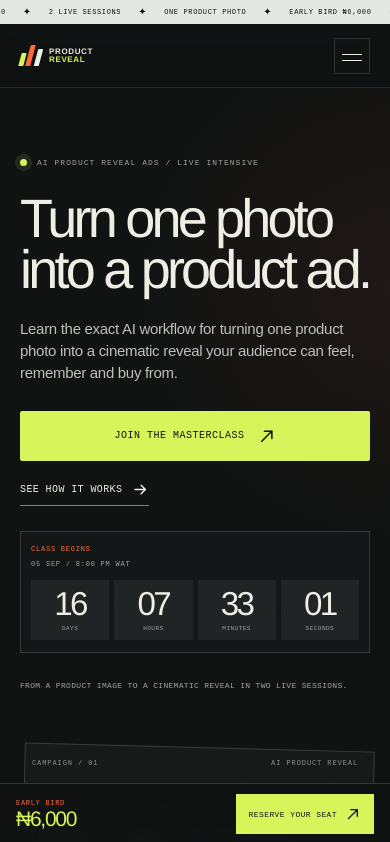
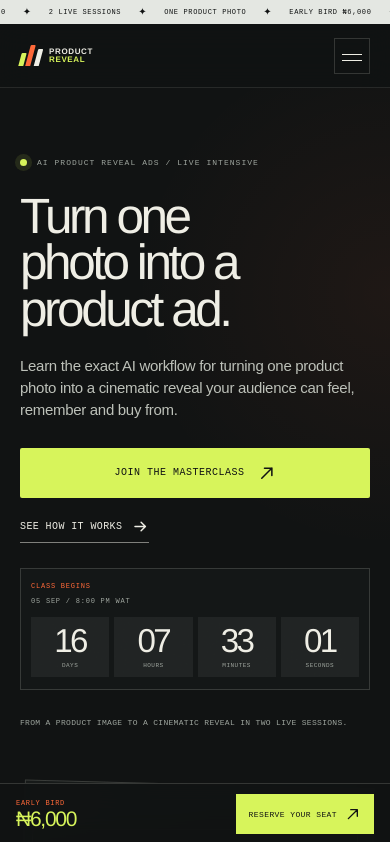
Before and after one commit to franklinalegu/productreveal, a React (Vite) app: page / in a window 390 px wide. Shown: the top 842 px of the page. Built offline with nearby package versions, Linux system fonts and the light colour scheme; no server answers.

Commit message:
Reduce and reflow hero headline

```diff
--- a/index.html
+++ b/index.html
@@ -964,6 +964,17 @@ a.play-button { text-decoration: none; }
   .hero-art { width: min(100%, 560px); align-self: center; margin-top: 54px; }
 }
 
+/* Hero headline: shorter lines and a calmer display size at every viewport. */
+.hero h1 { max-width: 620px; font-size: clamp(52px, 6.6vw, 92px); line-height: .94; }
+.hero h1 .title-line { display: block; white-space: nowrap; }
+@media (max-width: 900px) {
+  .hero h1 { max-width: 100%; font-size: clamp(48px, 9vw, 78px); }
+  .hero h1 .title-line { white-space: normal; }
+}
+@media (max-width: 520px) {
+  .hero h1 { font-size: clamp(43px, 12.7vw, 64px); }
+}
+
 /* Standalone preview helpers. The page also has a React version for the live Vite preview. */
 .main-nav a { border: 0; background: transparent; color: var(--muted); padding: 10px 0; font-family: var(--mono); font-size: 10px; text-transform: uppercase; letter-spacing: .07em; transition: color .2s ease; }
 .main-nav a:hover { color: var(--cream); }
@@ -1006,7 +1017,7 @@ a.play-button { text-decoration: none; }
         <section class="hero section-pad" id="home">
           <div class="hero-copy">
             <div class="eyebrow"><span class="eyebrow-dot"></span>AI PRODUCT REVEAL ADS / LIVE INTENSIVE</div>
-            <h1><span class="title-line">Turn one photo</span><span class="title-line">into a product ad.</span></h1>
+            <h1><span class="title-line">Turn one</span><span class="title-line">photo into a</span><span class="title-line">product ad.</span></h1>
             <p class="hero-lede">Learn the exact AI workflow for turning one product photo into a cinematic reveal your audience can feel, remember and buy from.</p>
             <div class="hero-actions"><a class="button button-primary" href="#register">Join the masterclass <span>↗</span></a><a class="text-button" href="#workflow">See how it works <span>→</span></a></div>
             <div class="countdown-card static-countdown" aria-label="Countdown to class start" aria-live="polite"><div class="countdown-top"><span>CLASS BEGINS</span><span>05 SEP / 8:00 PM WAT</span></div><div class="countdown-grid" id="static-countdown-grid"><div class="countdown-unit"><strong id="static-days">00</strong><span>DAYS</span></div><div class="countdown-unit"><strong id="static-hours">00</strong><span>HOURS</span></div><div class="countdown-unit"><strong id="static-minutes">00</strong><span>MINUTES</span></div><div class="countdown-unit"><strong id="static-seconds">00</strong><span>SECONDS</span></div></div><div class="countdown-live" id="static-countdown-live" hidden>CLASS IS LIVE</div></div>
--- a/src/main.jsx
+++ b/src/main.jsx
@@ -291,7 +291,7 @@ function App() {
         <section className="hero section-pad" id="home">
           <div className="hero-copy">
             <div className="eyebrow"><span className="eyebrow-dot"></span>AI PRODUCT REVEAL ADS / LIVE INTENSIVE</div>
-            <h1><span className="title-line">Turn one photo</span><span className="title-line">into a product ad.</span></h1>
+            <h1><span className="title-line">Turn one</span><span className="title-line">photo into a</span><span className="title-line">product ad.</span></h1>
             <p className="hero-lede">Learn the exact AI workflow for turning one product photo into a cinematic reveal your audience can feel, remember and buy from.</p>
             <div className="hero-actions">
               <button className="button button-primary" onClick={openRegistration}>Join the masterclass <ArrowUpRight size={18} /></button>
--- a/src/styles.css
+++ b/src/styles.css
@@ -954,3 +954,14 @@ a.play-button { text-decoration: none; }
   .hero h1 .title-line { white-space: normal !important; }
   .hero-art { width: min(100%, 560px); align-self: center; margin-top: 54px; }
 }
+
+/* Hero headline: shorter lines and a calmer display size at every viewport. */
+.hero h1 { max-width: 620px; font-size: clamp(52px, 6.6vw, 92px); line-height: .94; }
+.hero h1 .title-line { display: block; white-space: nowrap; }
+@media (max-width: 900px) {
+  .hero h1 { max-width: 100%; font-size: clamp(48px, 9vw, 78px); }
+  .hero h1 .title-line { white-space: normal; }
+}
+@media (max-width: 520px) {
+  .hero h1 { font-size: clamp(43px, 12.7vw, 64px); }
+}
```
